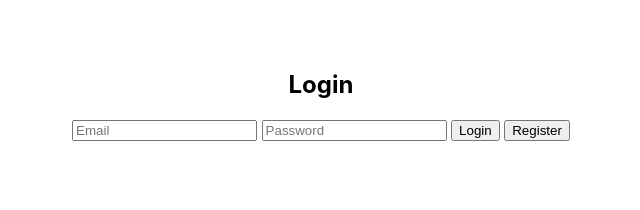
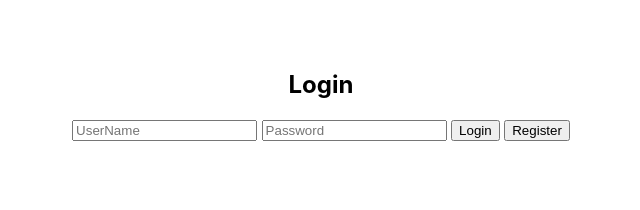
Before and after one commit to praveenlokku/TalentSphere, a React (Create React App) app in the folder talentsphere_frontend/: page /login in a window 1280 px wide. Shown: the top 210 px of the page, without its empty margins (319-959 px from the left). Built offline with nearby package versions, Linux system fonts and the light colour scheme.

Commit message:
Update Login.js

```diff
--- a/talentsphere_frontend/src/pages/Login.js
+++ b/talentsphere_frontend/src/pages/Login.js
@@ -38,7 +38,7 @@ function Login() {
                     { color: "red" } } > { error } < /p>} <
                 input
             type = "email"
-            placeholder = "Email"
+            placeholder = "UserName"
             value = { email }
             onChange = {
                 (e) => setEmail(e.target.value) }
```
